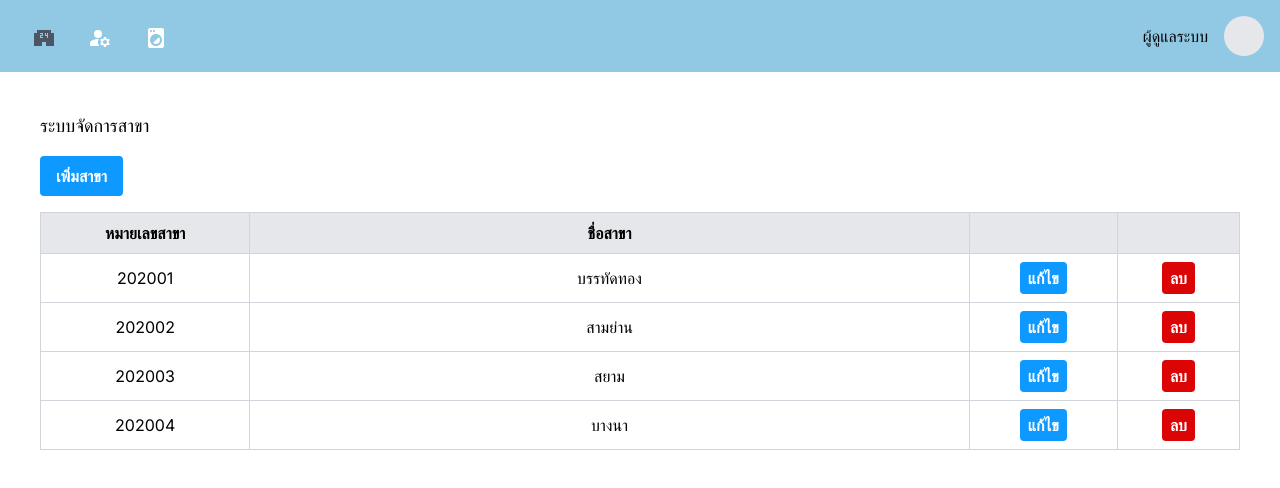
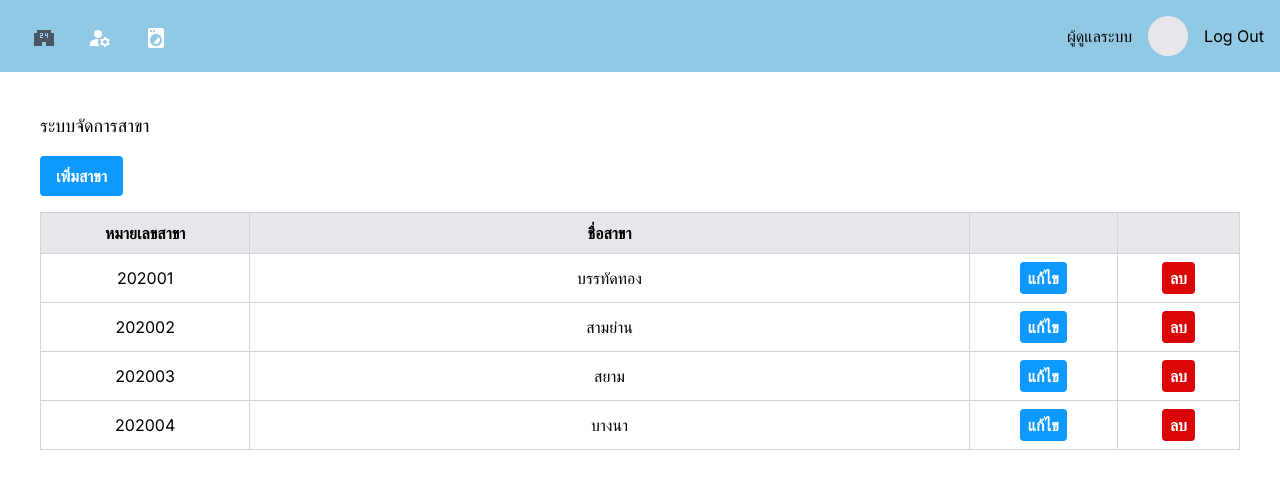
Before and after one commit to Ponrawoot/Washout-Web-UI, a Next.js app: page /branch in a window 1280 px wide. Shown: the top 488 px of the page. Built offline with nearby package versions, Linux system fonts and the light colour scheme.

Commit message:
add log out button

```diff
--- a/src/app/component/AdminTopBar.tsx
+++ b/src/app/component/AdminTopBar.tsx
@@ -64,6 +64,9 @@
             <li>
               <div className="w-10 h-10 bg-gray-200 rounded-full flex items-center justify-center"></div>
             </li>
+            <li>
+          <button onClick={() =>router.replace("/login")}>Log Out</button>
+            </li>
           </ul>
         </div>
       </div>
--- a/src/app/component/StaffTopBar.tsx
+++ b/src/app/component/StaffTopBar.tsx
@@ -1,4 +1,7 @@
+"use client";
+import { useRouter } from "next/navigation";
 export default function StaffTopBar() {
+  const router = useRouter();
     return (
       <nav className="bg-primary-blue p-4">
         <div className="container mx-auto">
@@ -14,6 +17,9 @@
                   <div className="w-10 h-10 bg-gray-200 rounded-full flex items-center justify-center">
                   </div>
               </li>
+              <li>
+          <button onClick={() =>router.replace("/login")}>Log Out</button>
+            </li>
             </ul>
           </div>
         </div>
```
